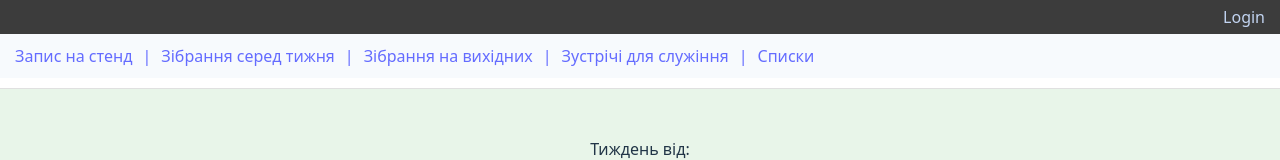
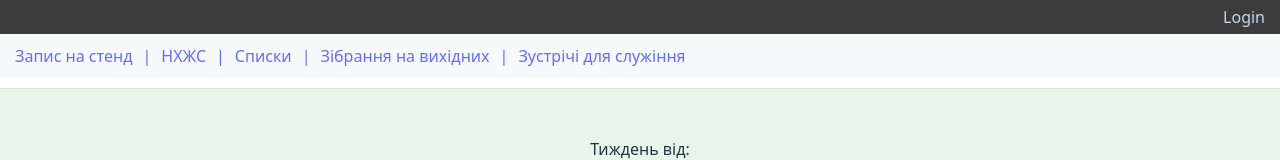
Before and after one commit to geniasheiko/schedules, a React (Vite) app: page /#/ in a window 1280 px wide. Shown: the top 160 px of the page. Built offline with nearby package versions, Linux system fonts and the light colour scheme; no server answers; the database is empty.

Commit message:
Top menu changes.

```diff
--- a/src/Components/Menu/Menu.tsx
+++ b/src/Components/Menu/Menu.tsx
@@ -5,10 +5,10 @@ export const Menu = () => {
     return (
         <nav className={styles.menu}>
             <Link to="/" className={styles.link}>Запис на стенд</Link>
-            <Link to="/life-and-ministry" className={styles.link}>Зібрання серед тижня</Link>
+            <Link to="/life-and-ministry" className={styles.link}>НХЖС</Link>
+            <Link to="/lists" className={styles.link}>Списки</Link>
             <Link to="/public-talk-watchtower" className={styles.link}>Зібрання на вихідних</Link>
             <Link to="/meetings-for-field-service" className={styles.link}>Зустрічі для служіння</Link>
-            <Link to="/lists" className={styles.link}>Списки</Link>
         </nav>
     )
 }
```
